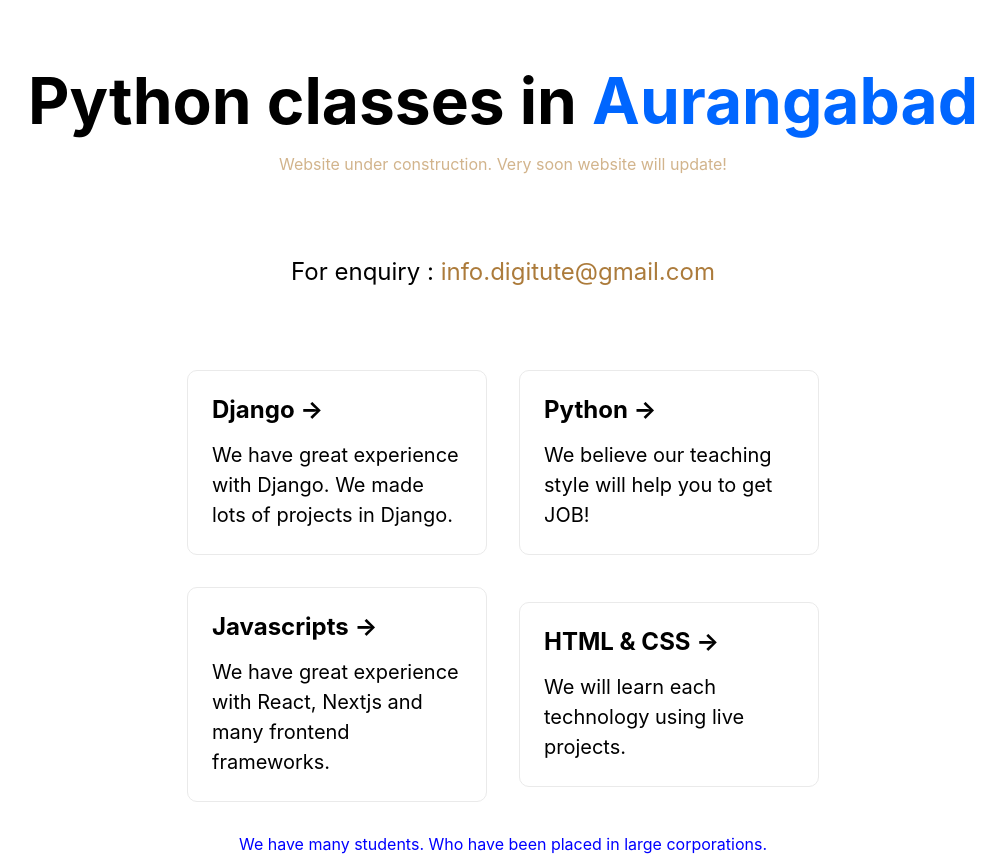
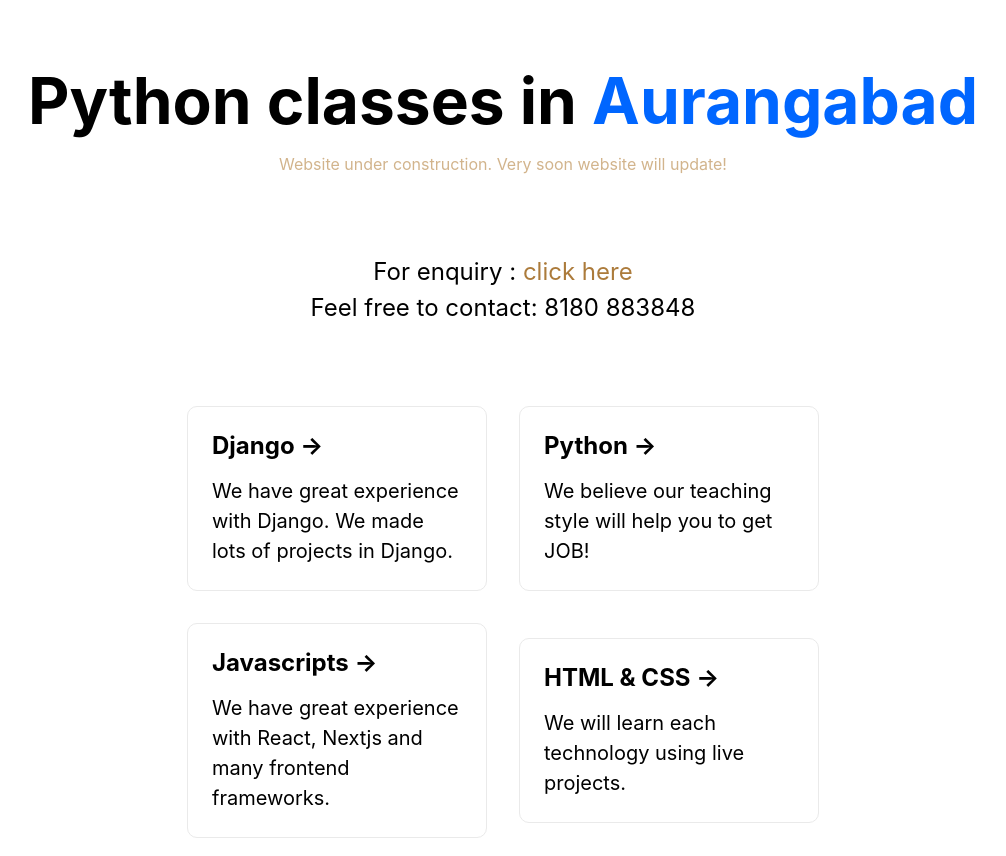
Before and after one commit to anil-bothe/digitute, a Next.js app: page / in a window 1280 px wide. Shown: the top 856 px of the page, without its empty margins (137-1143 px from the left). Built offline with nearby package versions, Linux system fonts and the light colour scheme.

Commit message:
Update index.js

```diff
--- a/pages/index.js
+++ b/pages/index.js
@@ -21,7 +21,8 @@
           Website under construction. Very soon website will update!
         </p>
         <p className={styles.description}>
-           For enquiry : <a style={{color: "#ac7b3b"}} href="mailto:info.digitute@gmail.com">info.digitute@gmail.com</a> <br/>
+           For enquiry : <a style={{color: "#ac7b3b"}} href="mailto:anil_bothe@yahoo.com">click here</a> <br/>
+           Feel free to contact: 8180 883848
         </p>
 
         <div className={styles.grid}>
```
